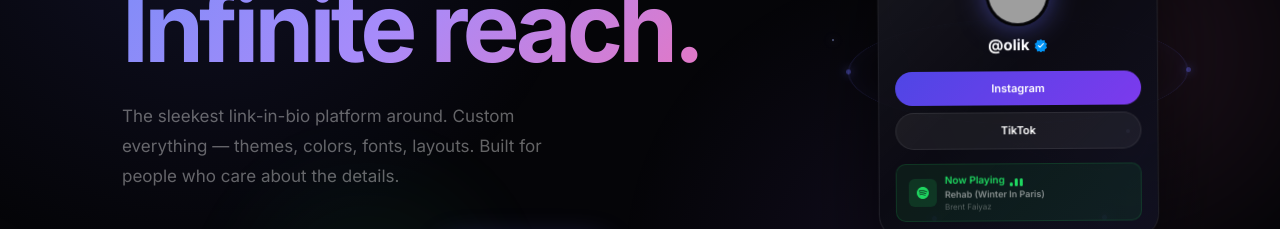
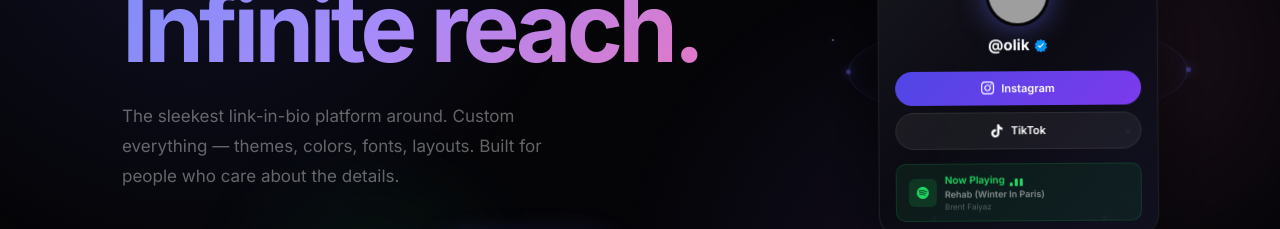
Before and after one commit to Rextrc/biolink, a React (Vite) app in the folder client/: page / in a window 1280 px wide. Shown: the part 317-546 px from the top of the page. Built offline with nearby package versions, Linux system fonts and the light colour scheme; no server answers; grey boxes are pictures that could not be loaded.

Commit message:
feat: show social media logos on TiltCard preview buttons

```diff
--- a/client/src/pages/Landing.jsx
+++ b/client/src/pages/Landing.jsx
@@ -3,6 +3,7 @@ import { useNavigate, Link } from 'react-router-dom';
 import { ArrowRight, Palette, Link2, Shield, Zap, Globe, Cpu } from 'lucide-react';
 import { getAuth } from '../utils/auth';
 import { api } from '../utils/api';
+import { SocialIconSvg } from '../utils/social-icons';
 
 const DEFAULTS = {
   hero_badge: 'invite only — made for creators',
@@ -149,7 +150,10 @@ function TiltCard({ navigate }) {
     setTimeout(() => setClickedLink(null), 1800);
   };
 
-  const links = ['Instagram', 'TikTok'];
+  const links = [
+    { label: 'Instagram', platform: 'instagram', color: '#E1306C' },
+    { label: 'TikTok', platform: 'tiktok', color: '#fff' },
+  ];
 
   return (
     <div ref={ref} onMouseMove={onMove} onMouseEnter={() => setHovered(true)} onMouseLeave={() => { setTilt({ x: 0, y: 0 }); setHovered(false); }} style={{ perspective: 1000, cursor: 'default', flexShrink: 0 }}>
@@ -195,23 +199,27 @@ function TiltCard({ navigate }) {
             </div>
 
             <div style={{ width: '100%', padding: '14px 16px', display: 'flex', flexDirection: 'column', gap: 7, position: 'relative' }}>
-              {links.map((t, i) => (
-                <div key={t} style={{ position: 'relative' }}>
+              {links.map(({ label, platform, color }, i) => (
+                <div key={label} style={{ position: 'relative' }}>
                   <button
-                    onClick={() => handleLinkClick(t)}
+                    onClick={() => handleLinkClick(label)}
                     style={{
-                      width: '100%', textAlign: 'center', fontSize: 11, padding: '9px 0', borderRadius: 99,
+                      width: '100%', display: 'flex', alignItems: 'center', justifyContent: 'center', gap: 7,
+                      fontSize: 11, padding: '9px 0', borderRadius: 99,
                       fontWeight: 600,
                       background: i === 0 ? 'linear-gradient(135deg,#4f46e5,#7c3aed)' : 'rgba(255,255,255,0.06)',
                       color: '#fff',
                       border: i === 0 ? 'none' : '1px solid rgba(255,255,255,0.08)',
                       cursor: 'pointer', fontFamily: 'inherit',
-                      transform: clickedLink === t ? 'scale(0.96)' : 'scale(1)',
+                      transform: clickedLink === label ? 'scale(0.96)' : 'scale(1)',
                       transition: 'transform 0.12s, box-shadow 0.15s',
-                      boxShadow: clickedLink === t ? `0 0 20px rgba(99,102,241,0.5)` : 'none',
+                      boxShadow: clickedLink === label ? `0 0 20px rgba(99,102,241,0.5)` : 'none',
                     }}
-                  >{t}</button>
-                  {clickedLink === t && (
+                  >
+                    <SocialIconSvg platform={platform} size={13} overrideColor="#fff" />
+                    {label}
+                  </button>
+                  {clickedLink === label && (
                     <div style={{
                       position: 'absolute', top: -30, left: '50%', transform: 'translateX(-50%)',
                       background: 'rgba(15,15,25,0.95)', border: '1px solid rgba(99,102,241,0.3)',
```
